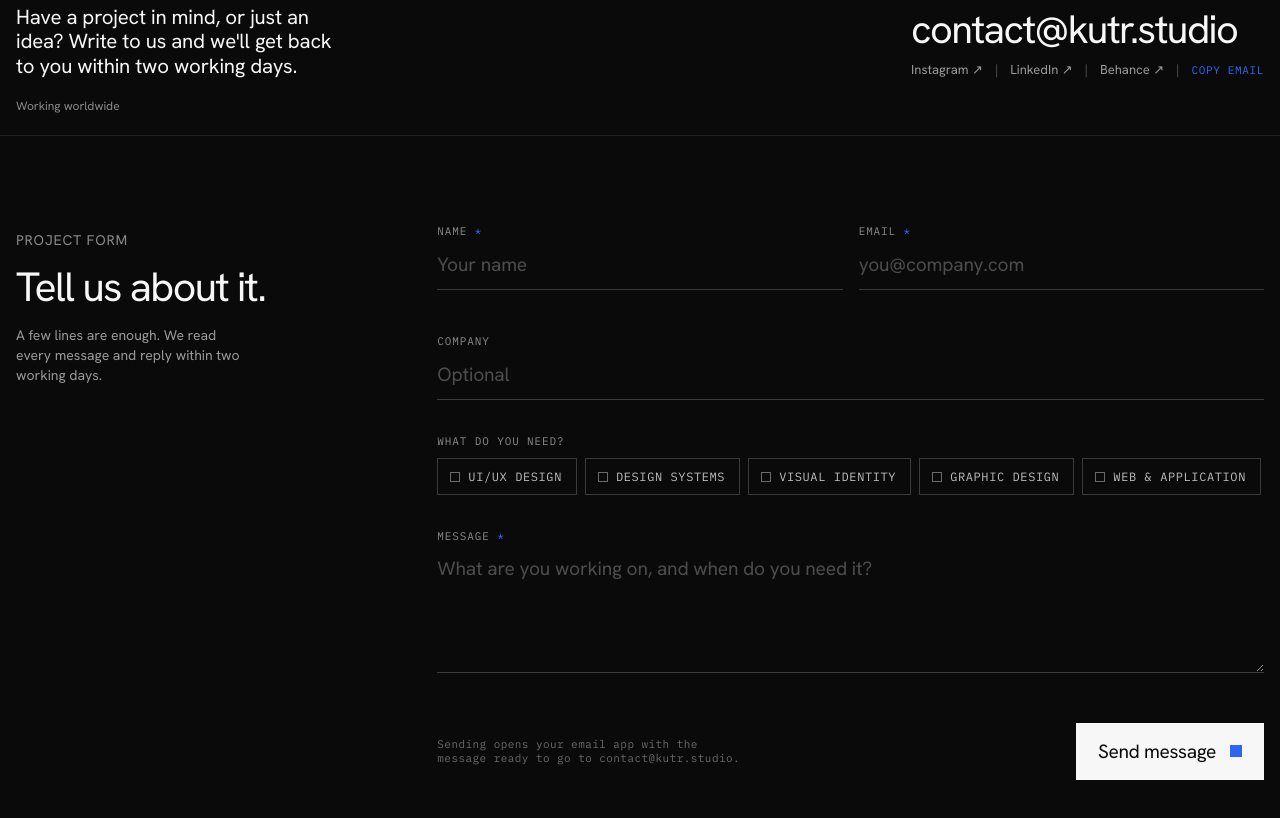
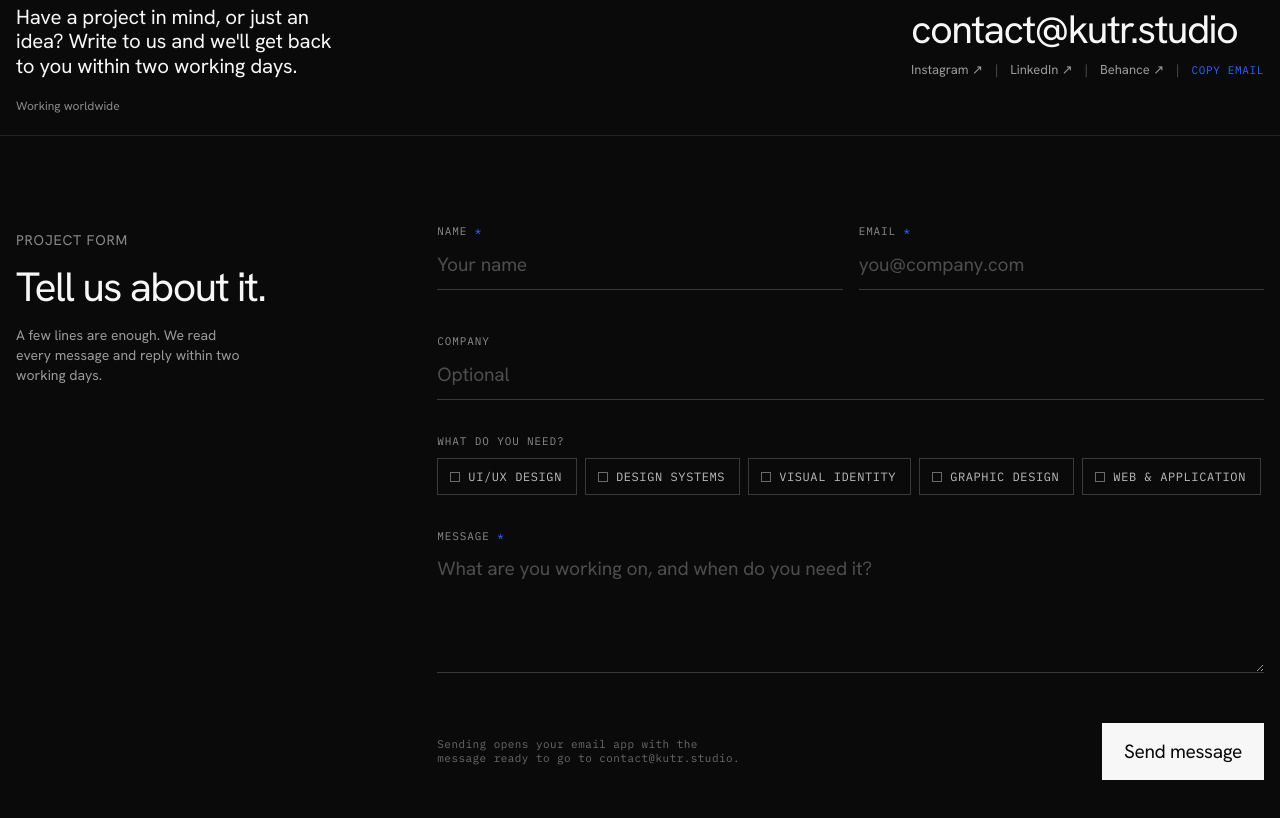
Before and after one commit to studiokutr/studiokutr-kutr-studio, a plain HTML site: page index.html in a window 1280 px wide. Shown: the part 2319-3137 px from the top of the page. Drawn offline with Linux system fonts and the light colour scheme; animation ran at ten frames a second.

Commit message:
Remove the square from the Send message button
Co-Authored-By: Claude Opus 5.5 <noreply@anthropic.com>
Claude-Session: https://claude.ai/code/session_01CnLQyWb6Fs1vphgpLnAcuX

```diff
--- a/index.html
+++ b/index.html
@@ -722,7 +722,7 @@ pre.viewer .caret{display:inline-block;width:7px;height:13px;background:var(--si
         <div class="f wide"><label for="cf-co">Company</label><input id="cf-co" name="company" autocomplete="organization" placeholder="Optional"></div>
         <div class="f wide"><span class="lg">What do you need?</span><div class="chips" role="group" aria-label="Services"><button type="button" aria-pressed="false" data-g="svc">UI/UX Design</button><button type="button" aria-pressed="false" data-g="svc">Design Systems</button><button type="button" aria-pressed="false" data-g="svc">Visual Identity</button><button type="button" aria-pressed="false" data-g="svc">Graphic Design</button><button type="button" aria-pressed="false" data-g="svc">Web &amp; Application</button></div></div>
         <div class="f wide"><label for="cf-msg">Message <b>*</b></label><textarea id="cf-msg" name="message" rows="4" placeholder="What are you working on, and when do you need it?"></textarea><span class="err"></span></div>
-        <div class="send"><small>Sending opens your email app with the message ready to go to contact@kutr.studio.</small><button class="btn" type="submit">Send message <i></i></button></div>
+        <div class="send"><small>Sending opens your email app with the message ready to go to contact@kutr.studio.</small><button class="btn" type="submit">Send message</button></div>
         <div class="done" role="status"><b>Thanks, your message is ready.</b><span>Your email app should open with everything filled in. If it doesn't, write to <a href="mailto:contact@kutr.studio">contact@kutr.studio</a>.</span></div>
       </form>
     </div>
```
